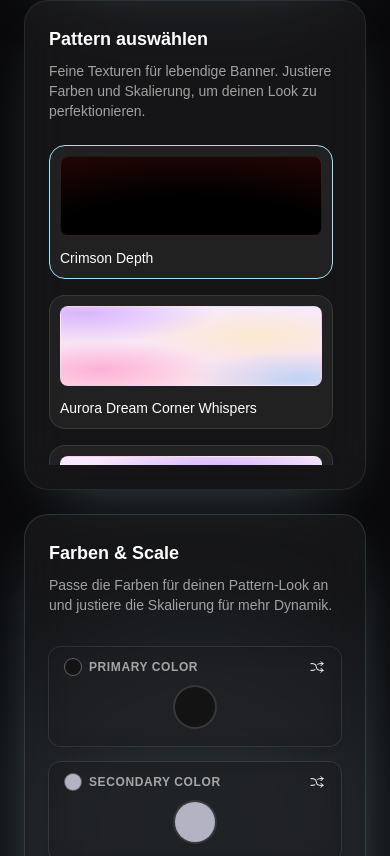
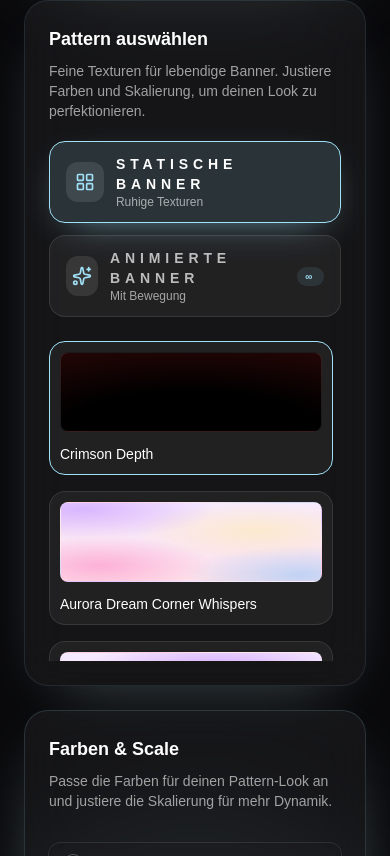
Before and after one commit to Niclassslua/banny, a Next.js app: page /creator in a window 390 px wide. Shown: the part 1768-2624 px from the top of the page. Built offline with nearby package versions, Linux system fonts and the light colour scheme.

Commit message:
feat: add pattern filters for static and animated banners

```diff
--- a/src/app/creator/page.tsx
+++ b/src/app/creator/page.tsx
@@ -1,8 +1,9 @@
 "use client";
 
-import { useMemo, useRef, useState } from "react";
+import { useEffect, useMemo, useRef, useState } from "react";
 import Link from "next/link";
 import { motion } from "framer-motion";
+import { LayoutGrid, Sparkles } from "lucide-react";
 
 import Sidebar from "@/components/Sidebar/Sidebar";
 import BannerPreview from "@/components/Preview/BannerPreview";
@@ -30,8 +31,23 @@ const CreatorPage = () => {
     const [patternColor2, setPatternColor2] = useState("#b3b3c4");
     const [patternScale, setPatternScale] = useState(14);
     const [visiblePicker, setVisiblePicker] = useState<string | null>(null);
+    const [patternCategory, setPatternCategory] = useState<"static" | "animated">("static");
     const previewRef = useRef<HTMLDivElement>(null);
     const darkMode = true;
+
+    useEffect(() => {
+        if (patternCategory === "static") {
+            const isStatic = patterns.some((pattern) => pattern.name === selectedPattern.name);
+            if (!isStatic) {
+                setSelectedPattern(patterns[0]);
+            }
+        } else {
+            const isAnimated = animatedPatterns.some((pattern) => pattern.name === selectedPattern.name);
+            if (!isAnimated && animatedPatterns.length > 0) {
+                setSelectedPattern(animatedPatterns[0]);
+            }
+        }
+    }, [patternCategory, selectedPattern.name]);
 
     const renderPatternButton = (pattern: Pattern) => {
         const isSelected = pattern.name === selectedPattern.name;
@@ -198,30 +214,64 @@ const CreatorPage = () => {
                                 <div className="rounded-3xl border border-[#A1E2F8]/10 bg-white/5 p-6 backdrop-blur-xl shadow-[0_20px_60px_-35px_rgba(192,230,244,0.45)]">
                                     <h2 className="text-lg font-semibold text-white">Pattern auswählen</h2>
                                     <p className="mt-2 text-sm text-white/60">
-                                        Feine Texturen für lebendige Banner. Justiere Farben und Skalierung, um deinen Look zu perfektionieren.
+                                        {patternCategory === "static"
+                                            ? "Feine Texturen für lebendige Banner. Justiere Farben und Skalierung, um deinen Look zu perfektionieren."
+                                            : "Diese Hintergründe laufen dauerhaft in einer Endlosschleife und bringen Bewegung in deine Banner."}
                                     </p>
+                                    <div className="mt-5 flex flex-wrap gap-3">
+                                        {[{
+                                            id: "static" as const,
+                                            label: "Statische Banner",
+                                            icon: LayoutGrid,
+                                            subline: "Ruhige Texturen",
+                                        }, {
+                                            id: "animated" as const,
+                                            label: "Animierte Banner",
+                                            icon: Sparkles,
+                                            subline: "Mit Bewegung",
+                                        }].map(({ id, label, icon: Icon, subline }) => {
+                                            const isActive = patternCategory === id;
+                                            return (
+                                                <button
+                                                    key={id}
+                                                    type="button"
+                                                    onClick={() => setPatternCategory(id)}
+                                                    aria-pressed={isActive}
+                                                    className={`flex items-center gap-3 rounded-2xl border px-4 py-3 text-left transition ${
+                                                        isActive
+                                                            ? "border-[#A1E2F8] bg-[#A1E2F8]/15 text-white shadow-[0_12px_40px_-20px_rgba(161,226,248,0.8)]"
+                                                            : "border-white/10 bg-white/5 text-white/70 hover:border-[#A1E2F8]/40 hover:text-white"
+                                                    }`}
+                                                >
+                                                    <span className="flex h-10 w-10 items-center justify-center rounded-xl bg-white/10 text-[#A1E2F8]">
+                                                        <Icon className="h-5 w-5" />
+                                                    </span>
+                                                    <span className="flex flex-col">
+                                                        <span className="text-sm font-semibold uppercase tracking-[0.35em]">
+                                                            {label}
+                                                        </span>
+                                                        <span className="text-xs text-white/60">{subline}</span>
+                                                    </span>
+                                                    {id === "animated" && (
+                                                        <span className="ml-auto rounded-full bg-[#A1E2F8]/10 px-2 py-0.5 text-[10px] font-semibold uppercase tracking-[0.35em] text-[#A1E2F8]">
+                                                            ∞
+                                                        </span>
+                                                    )}
+                                                </button>
+                                            );
+                                        })}
+                                    </div>
                                     <div className="mt-6 max-h-[20rem] overflow-y-auto pr-2">
-                                        <div className="space-y-6">
-                                            <div className="grid gap-4 md:grid-cols-2 xl:grid-cols-3">
-                                                {patterns.map((pattern) => renderPatternButton(pattern))}
-                                            </div>
-                                            <div>
-                                                <div className="flex items-center justify-between">
-                                                    <h3 className="text-xs font-semibold uppercase tracking-[0.45em] text-white/60">
-                                                        Animierte Hintergründe
-                                                    </h3>
-                                                    <span className="text-[11px] uppercase tracking-[0.4em] text-[#A1E2F8]">
-                                                        ∞ GIF
-                                                    </span>
-                                                </div>
-                                                <p className="mt-2 text-xs text-white/60">
-                                                    Diese Hintergründe laufen dauerhaft in einer Endlosschleife.
-                                                </p>
-                                                <div className="mt-3 grid gap-4 md:grid-cols-2 xl:grid-cols-3">
-                                                    {animatedPatterns.map((pattern) => renderPatternButton(pattern))}
-                                                </div>
-                                            </div>
+                                        <div className="grid gap-4 md:grid-cols-2 xl:grid-cols-3">
+                                            {(patternCategory === "static" ? patterns : animatedPatterns).map((pattern) =>
+                                                renderPatternButton(pattern)
+                                            )}
                                         </div>
+                                        {patternCategory === "animated" && (
+                                            <p className="mt-4 text-xs text-[#A1E2F8]/80">
+                                                Animierte Banner nutzen CSS-Animationen und laufen in einer Endlosschleife.
+                                            </p>
+                                        )}
                                     </div>
                                 </div>
 
```
